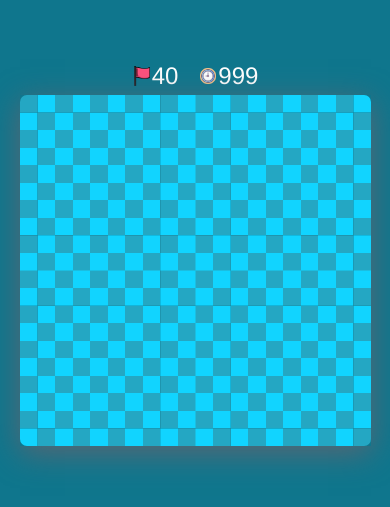
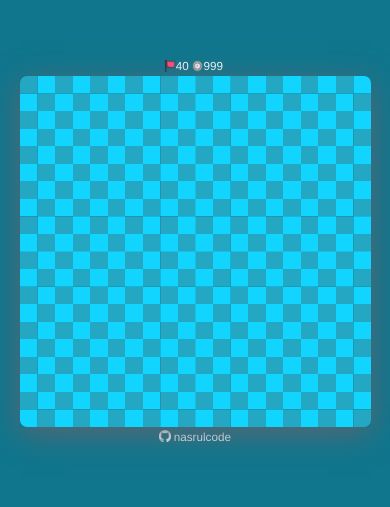
Before and after one commit to nasfadev/minesweeper-game, a website with bundled scripts: page index.html in a window 390 px wide. Shown: the part 171-678 px from the top of the page. Built offline with nearby package versions, Linux system fonts and the light colour scheme.

Commit message:
more responsive

```diff
--- a/css/style.css
+++ b/css/style.css
@@ -28,20 +28,43 @@ div.container > div.screen >div.menu{
     display: flex;
     justify-content: center;
     align-items: center;
+    color: white;
+    font-size: 1.2rem;
+    font-family: 'Franklin Gothic Medium', 'Arial Narrow', Arial, sans-serif;
 }
 div.container > div.screen >div.menu>span{
-    color: white;
+    padding-right: .3rem;
     display: flex;
     align-items: center;
-    padding: 10px;
-    font-size: 1.5rem;
+}
+div.container > div.screen >div.menu> span >img{
+    width: 1.2rem;
+    height: 1.2rem;
+}
+div.container > div.screen >div.footer{
+    height: 10%;
+    width: 100%;
+    display: flex;
+    justify-content: center;
+    align-items: center;
+    color: white;
+    font-size: 1.2rem;
     font-family: 'Franklin Gothic Medium', 'Arial Narrow', Arial, sans-serif;
+}
+div.container > div.screen >div.footer>span{
+    display: flex;
+    align-items: center;
+    padding-right: .3rem;
+}
+div.container > div.screen >div.footer> span >img{
+    width: 1.2rem;
+    height: 1.2rem;
 }
 div.container > div.screen >div.content{
     box-shadow: rgba(100, 100, 111, 0.9) 0px 7px 29px 0px;
     position: relative;
-    height: 90%;
-    width: 90%;
+    height: 80%;
+    width: 80%;
 }
 div.container > div.screen > div.content > div.game-over{
     position:absolute;
@@ -71,3 +94,13 @@ div.container > div.screen >div.content> div.game-over > span.button{
     font-size: 2rem;
     font-family: 'Franklin Gothic Medium', 'Arial Narrow', Arial, sans-serif;
 }
+@media only screen and (max-width: 600px) {
+    div.container > div.screen >div.content{
+        height: 90%;
+        width: 90%;
+    }
+    div.container > div.screen >div.footer,
+    div.container > div.screen >div.menu{
+        height: 5%;
+    }
+}
--- a/index.html
+++ b/index.html
@@ -29,6 +29,12 @@
                 <canvas id="main-canvas" class="main-canvas" width="2048" height="2048"></canvas>
                 <canvas id="pointer-canvas" class="pointer-canvas" width="2048" height="2048"></canvas>
             </div>
+            <div class="footer">
+                <span class="flags">
+                    <img src="img/github-icon.png" width="20px" height="20px" alt="" srcset="">
+                </span>
+                nasrulcode
+            </div>
         </div>
     </div>
     <script type="module" src="/main.js"></script>
--- a/js/canvas.js
+++ b/js/canvas.js
@@ -3,6 +3,7 @@ export const main = document.getElementById("main-canvas");
 export const pointer = document.getElementById("pointer-canvas");
 export const screen = document.querySelector(".screen");
 export const gameOverScreen = document.querySelector(".game-over");
+export const root = document.querySelector(":root");
 // get the context of the canvas for drawing pusposes;
 export const ctx = main.getContext("2d", { alpha: false });
 export const ptrCtx = pointer.getContext("2d");
--- a/js/event-handler.js
+++ b/js/event-handler.js
@@ -1,9 +1,15 @@
 import { pointer, gameOverScreen } from "./canvas.js";
 import { partialRender, pointerRender } from "./grid-generator.js";
 import { run as runUI } from "./ui-handler.js";
+import initStyle from "./style.js";
 // init event
 export function init() {
   // register event listener for prevent context menu
+  addEventListener("resize", (e) => {
+    initStyle();
+    e.stopPropagation();
+    e.preventDefault();
+  });
   pointer.addEventListener("contextmenu", (e) => {
     e.stopPropagation();
     e.preventDefault();
--- a/js/style.js
+++ b/js/style.js
@@ -1,10 +1,11 @@
-import { screen } from "./canvas.js";
+import { screen, root } from "./canvas.js";
 export default function init() {
   responsiveCanvas();
 }
 function responsiveCanvas() {
   console.log("screen" + screen.width + "view" + visualViewport.width);
   screen.style.width = minSize() + "px";
+  root.style.fontSize = minSize() / 40 + "px";
   screen.style.height = minSize() + "px";
 }
 function minSize() {
```
Also changed, not shown: img/github-icon.png (added).
